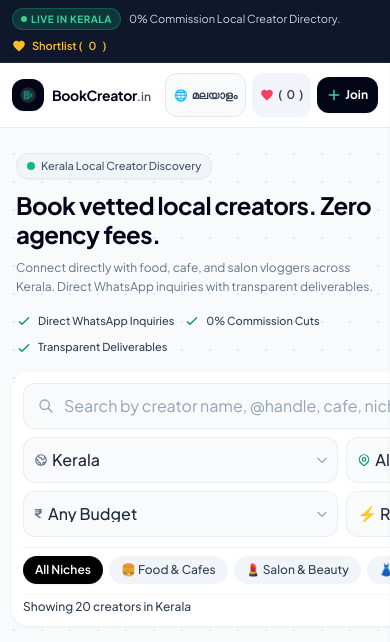
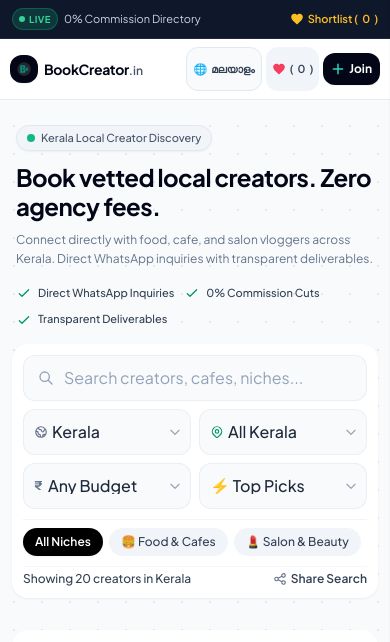
Before and after one commit to wishnu22/bookCreator, a website: page index.html in a window 390 px wide. Shown: the top 642 px of the page. Drawn offline with nearby package versions, Linux system fonts and the light colour scheme.

Commit message:
fix(ui): eliminate mobile horizontal overflow and make all pages fit all viewports

```diff
--- a/index.html
+++ b/index.html
@@ -233,18 +233,25 @@
       --sar: env(safe-area-inset-right, 0px);
     }
 
+    *, *::before, *::after {
+      box-sizing: border-box;
+    }
+
     html {
       background-color: #f8fafc;
-      overflow-x: hidden;
-      max-width: 100vw;
+      overflow-x: clip;
+      max-width: 100%;
+      width: 100%;
     }
 
     body {
       background-color: transparent;
       color: #0F172A;
       font-family: 'Plus Jakarta Sans', -apple-system, BlinkMacSystemFont, sans-serif;
-      overflow-x: hidden;
-      max-width: 100vw;
+      overflow-x: clip;
+      max-width: 100%;
+      width: 100%;
+      position: relative;
     }
 
     /* Custom Scrollbar */
@@ -353,7 +360,47 @@
         background-color: rgba(0, 0, 0, 0.65) !important;
       }
 
-      /* 3. Replace multi-stop composite box shadows with lightweight flat shadows */
+      /* 3. Filter Bar & Select Overflow Containment */
+      #sticky-filter-bar {
+        max-width: 100% !important;
+        width: 100% !important;
+        overflow-x: clip !important;
+      }
+
+      #sticky-filter-bar .grid {
+        width: 100% !important;
+        max-width: 100% !important;
+        min-width: 0 !important;
+      }
+
+      #sticky-filter-bar .grid > div {
+        min-width: 0 !important;
+        max-width: 100% !important;
+        overflow: hidden !important;
+      }
+
+      #sticky-filter-bar select {
+        min-width: 0 !important;
+        max-width: 100% !important;
+        width: 100% !important;
+        text-overflow: ellipsis !important;
+        white-space: nowrap !important;
+        overflow: hidden !important;
+      }
+
+      #category-chips-container {
+        max-width: 100% !important;
+        width: 100% !important;
+        min-width: 0 !important;
+      }
+
+      .creator-card {
+        min-width: 0 !important;
+        max-width: 100% !important;
+        overflow: hidden !important;
+      }
+
+      /* 4. Replace multi-stop composite box shadows with lightweight flat shadows */
       .shadow-\[0_8px_30px_rgb\(0\,0\,0\,0\.04\)\],
       .shadow-\[0_14px_35px_rgb\(0\,0\,0\,0\.08\)\],
       .shadow-\[0_12px_30px_rgb\(0\,0\,0\,0\.08\)\],
@@ -428,16 +475,16 @@
   <aside
     class="relative z-20 bg-slate-900 text-slate-300 text-xs py-2 px-3 sm:px-4 border-b border-slate-800 pt-safe"
     aria-label="Announcement">
-    <div class="max-w-7xl mx-auto flex flex-wrap items-center justify-between gap-2">
-      <div class="flex items-center gap-2">
+    <div class="max-w-7xl mx-auto flex items-center justify-between gap-2">
+      <div class="flex items-center gap-1.5 sm:gap-2 min-w-0">
         <span
-          class="inline-flex items-center px-2 py-0.5 rounded-full text-[10px] font-bold uppercase tracking-wider bg-emerald-500/20 text-emerald-400 border border-emerald-500/30 flex-shrink-0">
-          <span class="w-1.5 h-1.5 rounded-full bg-emerald-400 animate-ping mr-1"></span> Live in Kerala
+          class="inline-flex items-center px-1.5 sm:px-2 py-0.5 rounded-full text-[9.5px] sm:text-[10px] font-bold uppercase tracking-wider bg-emerald-500/20 text-emerald-400 border border-emerald-500/30 flex-shrink-0">
+          <span class="w-1.5 h-1.5 rounded-full bg-emerald-400 animate-ping mr-1"></span> Live
         </span>
         <span class="hidden sm:inline text-slate-300">Book vetted local creators with transparent rates &amp; zero commission.</span>
-        <span class="sm:hidden text-slate-300 text-[11px]">0% Commission Local Creator Directory.</span>
+        <span class="sm:hidden text-slate-300 text-[11px] truncate">0% Commission Directory</span>
       </div>
-      <div class="flex items-center gap-3 sm:gap-4 text-slate-400 text-[11px]">
+      <div class="flex items-center gap-2 sm:gap-4 text-slate-400 text-[11px] flex-shrink-0">
         <span class="hidden md:flex items-center gap-1 text-slate-300 font-medium">
           <svg class="w-3.5 h-3.5 text-emerald-400" fill="none" stroke="currentColor" viewBox="0 0 24 24">
             <path stroke-linecap="round" stroke-linejoin="round" stroke-width="2" d="M5 13l4 4L19 7"></path>
@@ -445,7 +492,7 @@
           Direct WhatsApp Inquiries
         </span>
         <button id="btn-open-shortlist-top"
-          class="text-amber-400 hover:text-amber-300 transition-colors flex items-center gap-1.5 font-semibold cursor-pointer"
+          class="text-amber-400 hover:text-amber-300 transition-colors flex items-center gap-1 font-semibold cursor-pointer text-[11px]"
           title="View shortlisted creators">
           <svg class="w-3.5 h-3.5 fill-current" viewBox="0 0 24 24">
             <path
@@ -459,14 +506,14 @@
 
   <!-- ==================== 2. HEADER ==================== -->
   <header class="sticky top-0 z-40 bg-white/80 backdrop-blur-md border-b border-slate-200/80">
-    <div class="max-w-7xl mx-auto px-3 sm:px-6 lg:px-8 py-2.5 sm:py-3.5 flex items-center justify-between gap-2 sm:gap-4">
+    <div class="max-w-7xl mx-auto px-2.5 sm:px-6 lg:px-8 py-2 sm:py-3.5 flex items-center justify-between gap-1.5 sm:gap-4">
 
       <!-- Brand Wordmark -->
       <a href="#" class="group focus:outline-none flex-shrink-0">
-        <div class="flex items-center gap-2 sm:gap-2.5">
+        <div class="flex items-center gap-1.5 sm:gap-2.5">
           <!-- Brand Icon -->
-          <div class="w-8 h-8 sm:w-9 sm:h-9 rounded-xl bg-slate-950 flex items-center justify-center shadow-sm group-hover:scale-105 transition-transform flex-shrink-0">
-            <img src="favicon.png" alt="BookCreator" width="20" height="20" loading="lazy" decoding="async" class="w-4 h-4 sm:w-5 sm:h-5 object-contain" />
+          <div class="w-7 h-7 sm:w-9 sm:h-9 rounded-xl bg-slate-950 flex items-center justify-center shadow-sm group-hover:scale-105 transition-transform flex-shrink-0">
+            <img src="favicon.png" alt="BookCreator" width="18" height="18" loading="lazy" decoding="async" class="w-3.5 h-3.5 sm:w-5 sm:h-5 object-contain" />
           </div>
           <!-- Clean Wordmark -->
           <div class="flex items-baseline">
@@ -477,15 +524,15 @@
       </a>
 
       <!-- Header Actions -->
-      <div class="flex items-center gap-1.5 sm:gap-3 flex-shrink-0">
+      <div class="flex items-center gap-1 sm:gap-2.5 flex-shrink-0">
         <!-- Language Switcher -->
-        <button id="btn-lang-toggle" class="touch-target px-2 sm:px-2.5 py-1.5 h-9 sm:h-10 rounded-xl text-xs font-bold border border-slate-200 bg-slate-50 hover:bg-slate-100 text-slate-700 flex items-center gap-1 transition-all cursor-pointer" title="Switch language / ഭാഷ മാറ്റുക">
+        <button id="btn-lang-toggle" class="touch-target px-1.5 sm:px-2.5 py-1 sm:py-1.5 h-8 sm:h-10 rounded-xl text-[11px] sm:text-xs font-bold border border-slate-200 bg-slate-50 hover:bg-slate-100 text-slate-700 flex items-center gap-1 transition-all cursor-pointer" title="Switch language / ഭാഷ മാറ്റുക">
           <span class="text-[11px] font-extrabold text-emerald-700">🌐</span>
-          <span id="lang-current-label" class="text-[11px] sm:text-xs">മലയാളം</span>
+          <span id="lang-current-label" class="hidden min-[370px]:inline text-[10.5px] sm:text-xs">മലയാളം</span>
         </button>
 
         <!-- Shortlist Header Button -->
-        <button id="btn-open-shortlist-nav" class="touch-target px-2 sm:px-3 py-1.5 sm:py-2 h-9 sm:h-10 rounded-xl text-xs font-semibold text-slate-700 hover:text-black bg-slate-100 hover:bg-slate-200 transition-colors flex items-center gap-1 sm:gap-1.5 cursor-pointer" title="View campaign shortlist">
+        <button id="btn-open-shortlist-nav" class="touch-target px-1.5 sm:px-3 py-1 sm:py-2 h-8 sm:h-10 rounded-xl text-[11px] sm:text-xs font-semibold text-slate-700 hover:text-black bg-slate-100 hover:bg-slate-200 transition-colors flex items-center gap-1 sm:gap-1.5 cursor-pointer" title="View campaign shortlist">
           <svg class="w-3.5 h-3.5 text-rose-500 fill-current flex-shrink-0" viewBox="0 0 24 24">
             <path d="M12 21.35l-1.45-1.32C5.4 15.36 2 12.28 2 8.5 2 5.42 4.42 3 7.5 3c1.74 0 3.41.81 4.5 2.09C13.09 3.81 14.76 3 16.5 3 19.58 3 22 5.42 22 8.5c0 3.78-3.4 6.86-8.55 11.54L12 21.35z"/>
           </svg>
@@ -499,7 +546,7 @@
         </div>
 
         <!-- Single Prominent Join as Creator CTA -->
-        <button id="btnOpenJoinModal" class="h-9 sm:h-10 px-2.5 sm:px-4 text-xs font-semibold rounded-xl bg-slate-950 text-white hover:bg-slate-800 transition-all shadow-sm flex items-center gap-1 sm:gap-1.5 cursor-pointer flex-shrink-0">
+        <button id="btnOpenJoinModal" class="h-8 sm:h-10 px-2 sm:px-4 text-xs font-semibold rounded-xl bg-slate-950 text-white hover:bg-slate-800 transition-all shadow-sm flex items-center gap-1 sm:gap-1.5 cursor-pointer flex-shrink-0">
           <svg class="w-3.5 h-3.5 text-teal-400 flex-shrink-0" fill="none" stroke="currentColor" viewBox="0 0 24 24">
             <path stroke-linecap="round" stroke-linejoin="round" stroke-width="2.5" d="M12 4v16m8-8H4" />
           </svg>
@@ -568,14 +615,14 @@
       <div class="grid grid-cols-2 lg:grid-cols-12 gap-2 sm:gap-2.5 items-center">
 
         <!-- 1. Keyword search input with magnifying glass -->
-        <div class="col-span-2 lg:col-span-4 relative bg-slate-50 border border-slate-200/60 rounded-xl focus-within:border-black focus-within:ring-1 focus-within:ring-black transition-all">
+        <div class="col-span-2 lg:col-span-4 min-w-0 relative bg-slate-50 border border-slate-200/60 rounded-xl focus-within:border-black focus-within:ring-1 focus-within:ring-black transition-all">
           <div class="absolute inset-y-0 left-0 pl-3.5 flex items-center pointer-events-none text-slate-400">
             <svg class="w-4 h-4" fill="none" stroke="currentColor" viewBox="0 0 24 24">
               <path stroke-linecap="round" stroke-linejoin="round" stroke-width="2"
                 d="M21 21l-6-6m2-5a7 7 0 11-14 0 7 7 0 0114 0z"></path>
             </svg>
           </div>
-          <input type="text" id="search-input" placeholder="Search by creator name, @handle, cafe, niche..."
+          <input type="text" id="search-input" placeholder="Search creators, cafes, niches..."
             class="w-full pl-10 pr-9 py-2.5 bg-transparent text-xs sm:text-sm text-slate-900 placeholder-slate-400 focus:outline-none touch-target"
             autocomplete="off" aria-label="Search creators">
           <button id="search-clear-btn"
@@ -588,7 +635,7 @@
         </div>
 
         <!-- 2. State Selector -->
-        <div class="col-span-1 lg:col-span-2 relative bg-slate-50 border border-slate-200/60 rounded-xl focus-within:border-black focus-within:ring-1 focus-within:ring-black transition-all">
+        <div class="col-span-1 lg:col-span-2 min-w-0 relative bg-slate-50 border border-slate-200/60 rounded-xl focus-within:border-black focus-within:ring-1 focus-within:ring-black transition-all">
           <div class="absolute inset-y-0 left-0 pl-2.5 sm:pl-3 flex items-center pointer-events-none text-slate-400">
             <svg class="w-3.5 h-3.5 sm:w-4 sm:h-4 text-slate-500" fill="none" stroke="currentColor" viewBox="0 0 24 24">
               <path stroke-linecap="round" stroke-linejoin="round" stroke-width="2"
@@ -608,7 +655,7 @@
         </div>
 
         <!-- 3. District Selector -->
-        <div class="col-span-1 lg:col-span-2 relative bg-slate-50 border border-slate-200/60 rounded-xl focus-within:border-black focus-within:ring-1 focus-within:ring-black transition-all">
+        <div class="col-span-1 lg:col-span-2 min-w-0 relative bg-slate-50 border border-slate-200/60 rounded-xl focus-within:border-black focus-within:ring-1 focus-within:ring-black transition-all">
           <div class="absolute inset-y-0 left-0 pl-2.5 sm:pl-3 flex items-center pointer-events-none text-slate-400">
             <svg class="w-3.5 h-3.5 sm:w-4 sm:h-4 text-emerald-600" fill="none" stroke="currentColor" viewBox="0 0 24 24">
               <path stroke-linecap="round" stroke-linejoin="round" stroke-width="2"
@@ -629,7 +676,7 @@
         </div>
 
         <!-- 4. Budget Tier Dropdown -->
-        <div class="col-span-1 lg:col-span-2 relative bg-slate-50 border border-slate-200/60 rounded-xl focus-within:border-black focus-within:ring-1 focus-within:ring-black transition-all">
+        <div class="col-span-1 lg:col-span-2 min-w-0 relative bg-slate-50 border border-slate-200/60 rounded-xl focus-within:border-black focus-within:ring-1 focus-within:ring-black transition-all">
           <div class="absolute inset-y-0 left-0 pl-2.5 sm:pl-3 flex items-center pointer-events-none text-slate-500 font-bold text-xs">
             ₹
           </div>
@@ -641,8 +688,8 @@
             <option value="2k-5k">₹2,000 – ₹5,000</option>
             <option value="5k-15k">₹5,000 – ₹15,000</option>
             <option value="15k-35k">₹15,000 – ₹35,000</option>
-            <option value="35k-100k">₹35,000 – ₹1,00,000</option>
-            <option value="above-100k">₹1,00,000+</option>
+            <option value="35k-100k">₹35,000 – ₹1 Lakh</option>
+            <option value="above-100k">₹1 Lakh+</option>
           </select>
           <div class="absolute inset-y-0 right-0 pr-2 sm:pr-2.5 flex items-center pointer-events-none text-slate-400">
             <svg class="w-3.5 h-3.5" fill="none" stroke="currentColor" viewBox="0 0 24 24">
@@ -652,15 +699,15 @@
         </div>
 
         <!-- 5. Sort select -->
-        <div class="col-span-1 lg:col-span-2 relative bg-slate-50 border border-slate-200/60 rounded-xl focus-within:border-black focus-within:ring-1 focus-within:ring-black transition-all">
+        <div class="col-span-1 lg:col-span-2 min-w-0 relative bg-slate-50 border border-slate-200/60 rounded-xl focus-within:border-black focus-within:ring-1 focus-within:ring-black transition-all">
           <select id="sort-select"
             class="w-full pl-2.5 sm:px-3 pr-6 sm:pr-7 py-2.5 bg-transparent text-xs text-slate-800 font-medium appearance-none cursor-pointer focus:outline-none touch-target truncate"
             aria-label="Sort creators">
-            <option value="recommended">⚡ Recommended</option>
-            <option value="followers-desc">Followers: High to Low</option>
-            <option value="views-desc">Reel Views: High to Low</option>
-            <option value="price-asc">Price: Low to High</option>
-            <option value="price-desc">Price: High to Low</option>
+            <option value="recommended">⚡ Top Picks</option>
+            <option value="followers-desc">Followers: High → Low</option>
+            <option value="views-desc">Views: High → Low</option>
+            <option value="price-asc">Price: Low → High</option>
+            <option value="price-desc">Price: High → Low</option>
           </select>
           <div class="absolute inset-y-0 right-0 pr-2 sm:pr-2.5 flex items-center pointer-events-none text-slate-400">
             <svg class="w-3.5 h-3.5" fill="none" stroke="currentColor" viewBox="0 0 24 24">
@@ -1455,7 +1502,7 @@
         <p class="text-xs text-slate-500 max-w-sm leading-relaxed">
           The minimalist, search-first creator discovery marketplace for local business owners in Kerala. Book vetted creators with zero agency fees.
         </p>
-        <div class="flex items-center gap-2 text-[11px] text-slate-600">
+        <div class="flex flex-wrap items-center gap-x-2 gap-y-1 text-[11px] text-slate-600">
           <span>Thrissur</span> &bull;
           <span>Kochi</span> &bull;
           <span>Kozhikode</span> &bull;
@@ -1564,7 +1611,7 @@
 
       // Populate States
       stateSelect.innerHTML = Object.entries(LOCATION_DATA)
-        .map(([key, item]) => `<option value="${key}">${item.name}${!item.active ? ' (Coming Soon)' : ''}</option>`)
+        .map(([key, item]) => `<option value="${key}">${item.name}${!item.active ? ' (Soon)' : ''}</option>`)
         .join("");
 
       // Handler for state switch
@@ -2866,13 +2913,15 @@
 
               <div class="min-w-0 flex-1">
                 <div class="flex items-center gap-1.5 flex-wrap mb-0.5">
-                  <h3 class="text-base font-bold text-slate-950 tracking-tight truncate hover:text-black transition-colors">
-                    <a href="${instaUrl}" target="_blank" rel="noopener noreferrer">${creator.name}</a>
+                  <h3 class="text-base font-bold text-slate-950 tracking-tight truncate hover:text-black transition-colors min-w-0">
+                    <a href="${instaUrl}" target="_blank" rel="noopener noreferrer" class="truncate block">${creator.name}</a>
                   </h3>
                   ${isVerifiedBadge}
                 </div>
-                <p class="text-xs text-slate-600 truncate">
-                  <a href="${instaUrl}" target="_blank" rel="noopener noreferrer" class="hover:underline text-slate-950 font-mono font-semibold">@${creator.handle.replace('@', '')}</a> • <span class="text-slate-600 font-medium">📍 ${creator.district || creator.city}</span>
+                <p class="text-xs text-slate-600 flex items-center gap-1 min-w-0 overflow-hidden">
+                  <a href="${instaUrl}" target="_blank" rel="noopener noreferrer" class="hover:underline text-slate-950 font-mono font-semibold truncate min-w-0">@${creator.handle.replace('@', '')}</a>
+                  <span class="text-slate-400 flex-shrink-0">•</span>
+                  <span class="text-slate-600 font-medium truncate flex-shrink-0">📍 ${creator.district || creator.city}</span>
                 </p>
                 <div class="mt-1 flex items-center gap-1.5 flex-wrap">
                   ${collabReadyBadge}
```
Also changed, not shown: privacy.html (+7 -2 lines), terms.html (+7 -2 lines).
